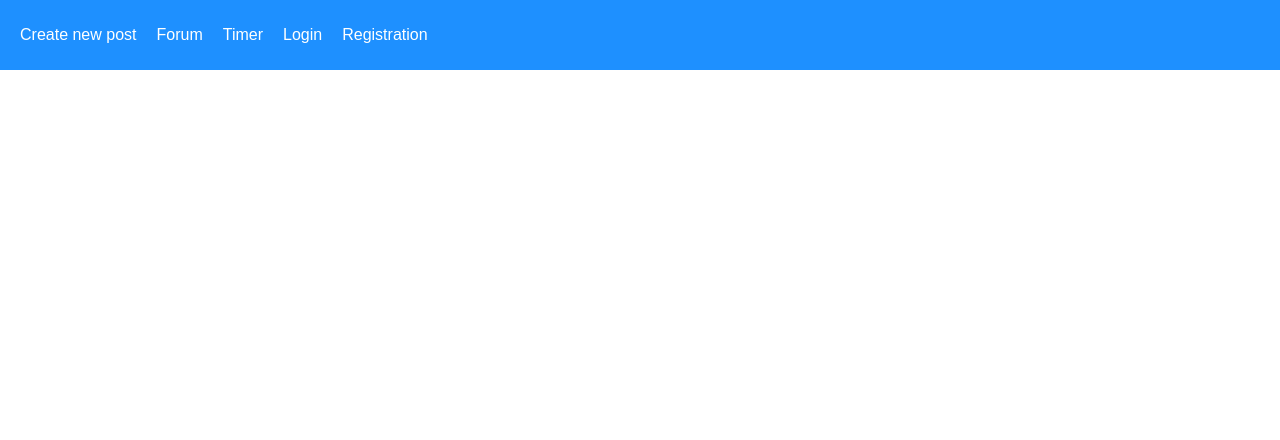
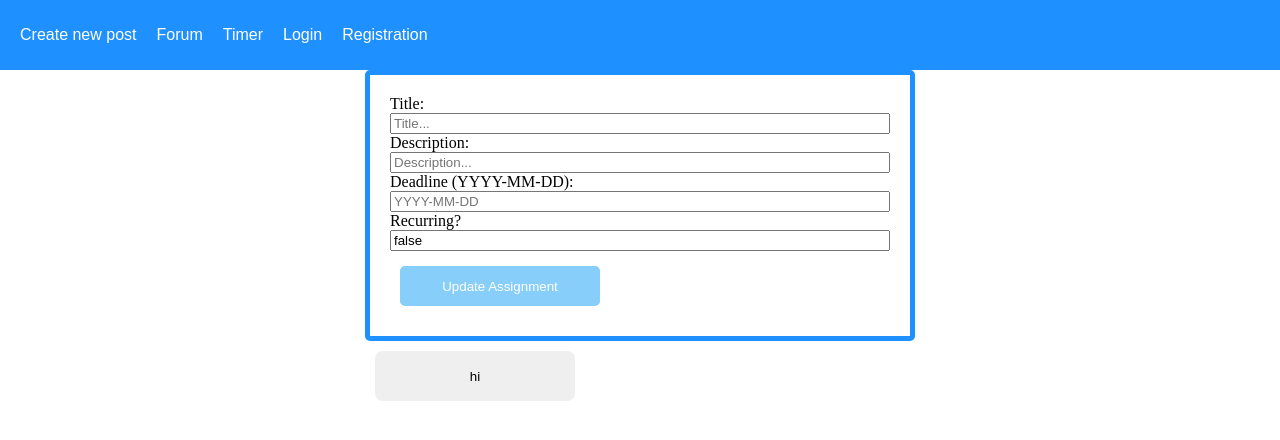
Before and after one commit to Weiennn/The-Grind, a React (Create React App) app in the folder client/: page /updateAssignment/1 in a window 1280 px wide. Shown: the top 440 px of the page. Built offline with nearby package versions, Linux system fonts and the light colour scheme; no server answers.

Commit message:
Update assignment

```diff
--- a/client/src/App.js
+++ b/client/src/App.js
@@ -8,6 +8,7 @@ import Registration from "./pages/Registration";
 import Timer from "./pages/Timer"
 import Assignments from "./pages/Assignments"
 import NewAssignment from "./pages/NewAssignment"
+import UpdateAssignment from "./pages/UpdateAssignment"
 import { AuthContext } from "./helper/AuthContext";
 import { useState, useEffect } from "react";
 import axios from "axios";
@@ -88,6 +89,7 @@ function App() {
             <Route path="/timer" element={<Timer />} />
             <Route path="/assignments" element={<Assignments />} />
             <Route path="/newAssignment" element={<NewAssignment />} />
+            <Route path="/updateAssignment/:assignmentId" element={<UpdateAssignment />} />
           </Routes>
         </Router>
       </AuthContext.Provider>
--- a/client/src/pages/Assignments.js
+++ b/client/src/pages/Assignments.js
@@ -2,11 +2,13 @@ import React from 'react'
 import axios from "axios";
 import { useEffect, useState, useContext } from "react";
 import { AuthContext } from "../helper/AuthContext";
+import { useNavigate } from "react-router-dom";
 
 function Assignments() {
     const [listOfAssignments, setListOfAssignments] = useState([]);
     const { authState } = useContext(AuthContext);
     const id = authState.id;
+    let navigate = useNavigate();
 
     useEffect(() => {
         axios.get(`http://localhost:3001/assignments/${id}`).then((response) => {
@@ -22,11 +24,7 @@ function Assignments() {
                         <div className="title"> {value.title} </div>
                         <div className="description"> {value.description} </div>
                         <div className="deadline"> {value.deadline} </div>
-                        {value.recurring ? (
-                            <button onClick={() => value.recurring = false}>Not recurring</button>
-                        ) : (
-                            <button onClick={() => value.recurring = true}>Recurring</button>
-                        )}
+                        <button onClick={() => navigate(`/updateAssignment/${value.id}`)}>Edit</button>
                     </div>
                 )
             })}
--- /dev/null
+++ b/client/src/pages/UpdateAssignment.js
@@ -0,0 +1,91 @@
+import React, { useContext, useEffect } from 'react';
+import { Formik, Form, Field, ErrorMessage } from "formik";
+import * as Yup from "yup";
+import axios from "axios";
+import { AuthContext } from "../helper/AuthContext";
+import { useParams, useNavigate } from 'react-router-dom';
+
+function UpdateAssignment() {
+    const { authState } = useContext(AuthContext);
+    const userId = authState.id;
+    let { id } = useParams();
+    const today = new Date();
+    today.setHours(0, 0, 0, 0);
+    let navigate = useNavigate();
+    /*let title = "";
+    let description = "";
+    let deadline = "";
+    let recurring = false;*/
+
+    /*useEffect(() => {
+        axios.get(`http://localhost:3001/assignments/updateAssignment/${id}`).then((response) => {
+            title = response.data.title;
+            description = response.data.description;
+            deadline = response.data.deadline;
+            recurring = response.data.recurring;
+        })
+    }, []);*/
+
+    const initialValues = {
+        title: "",
+        description: "",
+        deadline: "",
+        recurring: false
+    };
+
+    const onSubmit = (data) => {
+        console.log({...data, UserId: userId});
+        axios.put(`http://localhost:3001/assignments/updateAssignment/${id}`, {...data, UserId: userId}).then((response) => {
+            console.log(response);
+        });
+        /*navigate('/assignments');*/
+    }
+
+    const validationSchema = Yup.object().shape({
+        title: Yup.string().required("A title is required"),
+        description: Yup.string().required("A description is required"),
+        deadline: Yup.date().required("A date is required").min(today),
+        recurring: Yup.boolean().required("Please select an option")
+    })
+
+    return (
+        <div className="updateAssignmentPage">
+            <Formik initialValues={initialValues} onSubmit={onSubmit} validationSchema={validationSchema}>
+                <Form className='formContainer'>
+                    <label className="title">Title:</label>
+                    <ErrorMessage name="title" component="span"/>
+                    <Field
+                        id="inputUpdateAssignment"
+                        name="title"
+                        placeholder="Title..."
+                    />
+                    <label className="description">Description:</label>
+                    <ErrorMessage name="description" component="span"/>
+                    <Field
+                        id="inputUpdateAssignmentt"
+                        name="description"
+                        placeholder="Description..."
+                    />
+                    <label className="deadline">Deadline (YYYY-MM-DD):</label>
+                    <ErrorMessage name="deadline" component="span"/>
+                    <Field
+                        id="inputUpdateAssignment"
+                        name="deadline"
+                        placeholder="YYYY-MM-DD"
+                    />
+                    <label className="recurring">Recurring?</label>
+                    <ErrorMessage name="recurring" component="span"/>
+                    <Field
+                        id="inputUpdateAssignment"
+                        name="recurring"
+                        placeholder="true or false..."
+                    />
+                    <button type="submit"> Update Assignment </button>
+                </Form>
+            </Formik>
+            <button onClick={() => {console.log(userId)}}>hi</button>
+        </div>
+  )
+}
+
+export default UpdateAssignment;
```
Also changed, not shown: 1 other file (tests, documents, lock files or other folders).
